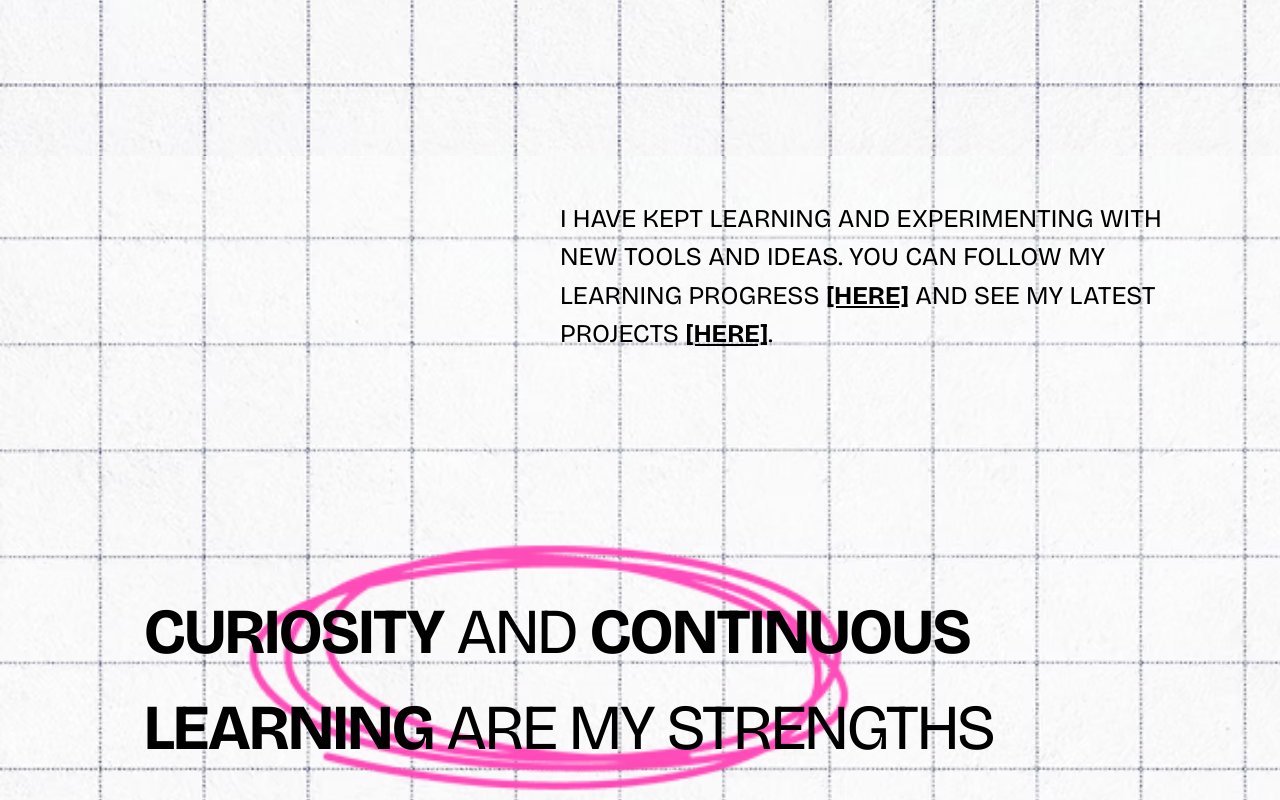
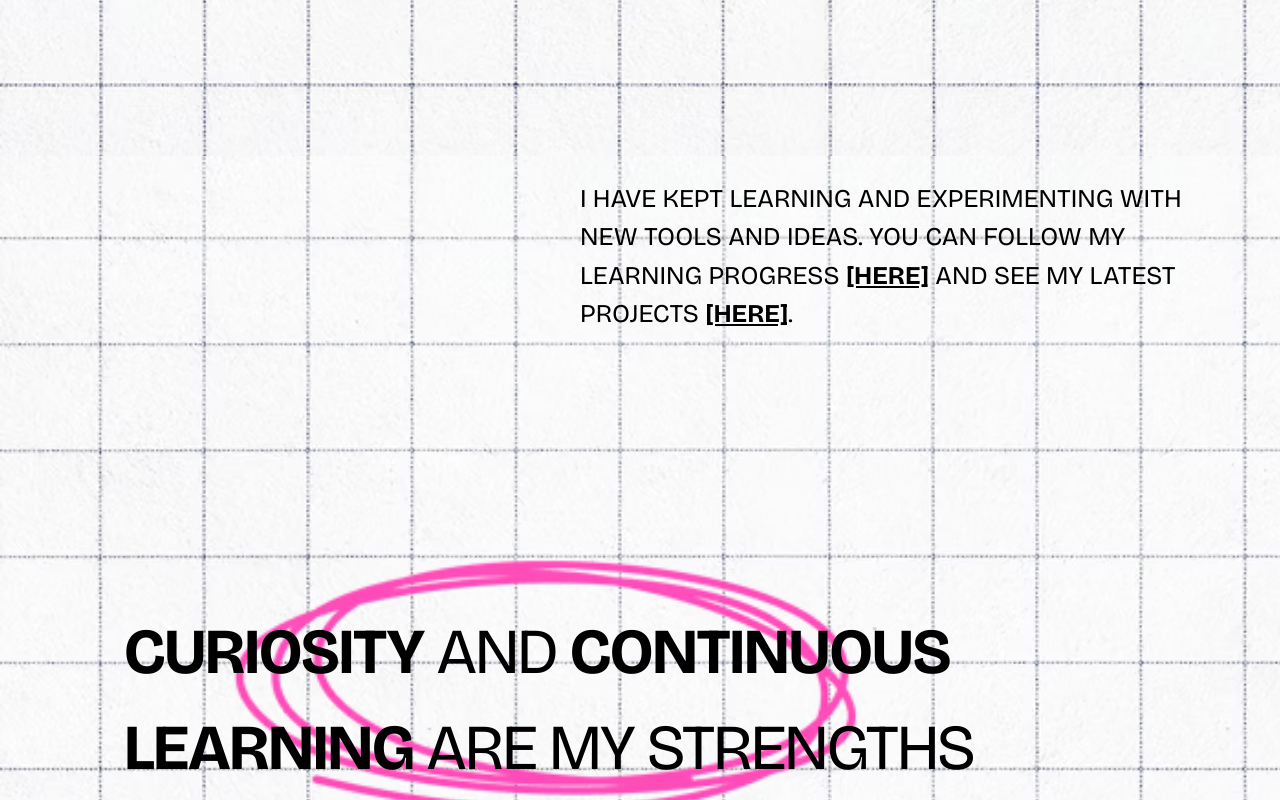
Before and after one commit to saerom-hong/my-website-2025, a Next.js app: page / in a window 1280 px wide. Shown: the part 1800-2600 px from the top of the page. Built offline with nearby package versions, Linux system fonts and the light colour scheme.

Commit message:
Just too much padding before..

```diff
--- a/src/components/Section.tsx
+++ b/src/components/Section.tsx
@@ -8,7 +8,7 @@ export default function Section() {
         clipPath: 'polygon(0% 0, 100% 0%, 100% 100%, 0 100%)',
       }}
     >
-      <div className="relative z-10 p-20 mix-blend-difference text-black w-full h-full flex flex-col justify-between">
+      <div className="relative z-10 p-15 mix-blend-difference text-black w-full h-full flex flex-col justify-between">
         <p className="w-[50vw] text-[2vw] self-end uppercase mix-blend-difference">
           I have kept learning and experimenting with new tools and ideas. You
           can follow my learning progress{' '}
```
